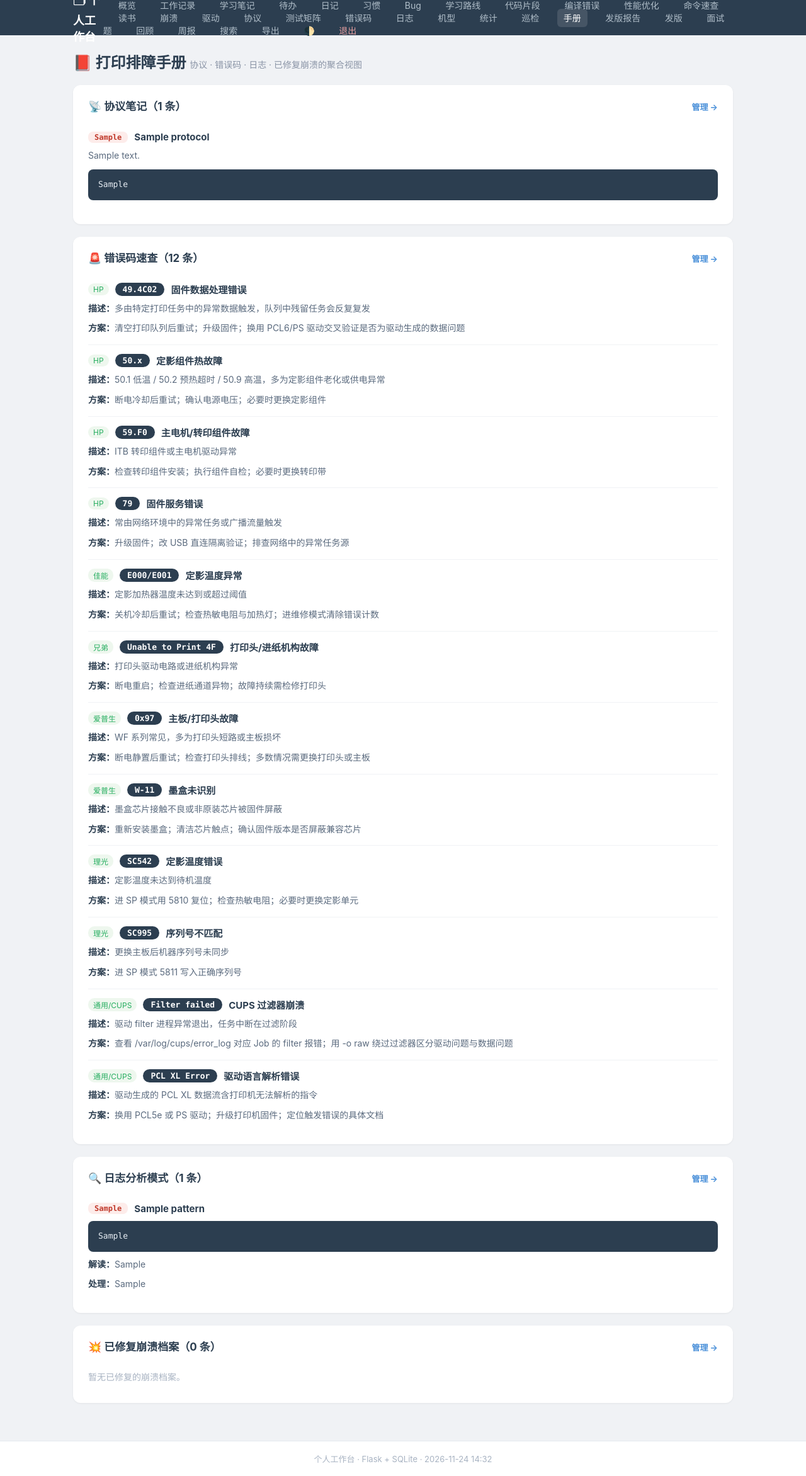
After one commit to tdyx87/workbench, a Flask app: page /handbook in a window 1280 px wide. The commit adds this page. Shown: the whole page at 63% size. Run offline with Flask 3, Linux system fonts and the light colour scheme; the visitor is signed in with stand-in values (Sample User, id 1); data comes from the database, SQL or seed files in the repository; tables that the repository leaves empty hold one stand-in row (values such as "Sample post").

Commit message:
feat: analytics dashboard, checklist reminders, handbook view, release report, data import & quick-capture prefixes

```diff
--- a/app.py
+++ b/app.py
@@ -230,6 +230,23 @@ CREATE TABLE IF NOT EXISTS printers (
     location TEXT DEFAULT '',
     owner TEXT DEFAULT '',
     notes TEXT DEFAULT '',
+    created_at TEXT NOT NULL
+);
+CREATE TABLE IF NOT EXISTS checklists (
+    id INTEGER PRIMARY KEY AUTOINCREMENT,
+    title TEXT NOT NULL,
+    model TEXT DEFAULT '',
+    cycle_days INTEGER DEFAULT 30,
+    last_done TEXT DEFAULT '',
+    note TEXT DEFAULT '',
+    created_at TEXT NOT NULL
+);
+CREATE TABLE IF NOT EXISTS edit_history (
+    id INTEGER PRIMARY KEY AUTOINCREMENT,
+    module TEXT NOT NULL,
+    ref_id INTEGER NOT NULL,
+    action TEXT NOT NULL,
+    detail TEXT DEFAULT '',
     created_at TEXT NOT NULL
 );
 """
@@ -400,6 +417,11 @@ def init_db():
             db.execute(f"ALTER TABLE bugs ADD COLUMN {col} TEXT DEFAULT ''")
         except sqlite3.OperationalError:
             pass
+    for table_name, cols in IMPORT_TABLES.items():
+        info = {r[1] for r in db.execute(f"PRAGMA table_info({table_name})").fetchall()}
+        for col in cols:
+            if col not in info:
+                db.execute(f"ALTER TABLE {table_name} ADD COLUMN {col} TEXT DEFAULT ''")
     for b, code, t, desc, sol in ERROR_CODES_SEED:
         if not db.execute(
                 "SELECT 1 FROM error_codes WHERE brand=? AND code=?",
@@ -873,8 +895,16 @@ def add_bug():
 @login_required
 def resolve_bug(bug_id):
     db = get_db()
+    old = db.execute("SELECT status FROM bugs WHERE id=?", (bug_id,)).fetchone()
     db.execute("UPDATE bugs SET status = CASE status WHEN '待解决' THEN '已解决' "
                "ELSE '待解决' END WHERE id=?", (bug_id,))
+    if old:
+        new_status = "已解决" if old["status"] == "待解决" else "待解决"
+        db.execute(
+            "INSERT INTO edit_history (module, ref_id, action, detail, created_at) "
+            "VALUES ('bugs', ?, '状态变更', ?, ?)",
+            (bug_id, f"{old['status']} → {new_status}",
+             datetime.now().isoformat(timespec="seconds")))
     db.commit()
     return redirect(request.referrer or url_for("bugs_page"))
 
@@ -1719,6 +1749,262 @@ def del_printer(printer_id):
     db.execute("DELETE FROM printers WHERE id=?", (printer_id,))
     db.commit()
     return redirect(url_for("printers_page"))
+
+
+# ---------- 统计分析 ----------
+
+@app.route("/analytics")
+@login_required
+def analytics_page():
+    db = get_db()
+    stats = {}
+    stats["bug_platform"] = db.execute(
+        "SELECT platform k, COUNT(*) c FROM bugs GROUP BY platform ORDER BY c DESC").fetchall()
+    stats["bug_severity"] = db.execute(
+        "SELECT severity k, COUNT(*) c FROM bugs GROUP BY severity ORDER BY "
+        "CASE severity WHEN '高' THEN 0 WHEN '中' THEN 1 ELSE 2 END").fetchall()
+    stats["crash_signal"] = db.execute(
+        "SELECT COALESCE(NULLIF(signal,''),'未知') k, COUNT(*) c FROM crashes "
+        "GROUP BY k ORDER BY c DESC").fetchall()
+    stats["test_result"] = db.execute(
+        "SELECT result k, COUNT(*) c FROM test_matrix GROUP BY result ORDER BY "
+        "CASE result WHEN '通过' THEN 0 WHEN '失败' THEN 1 WHEN '阻塞' THEN 2 ELSE 3 END").fetchall()
+    stats["test_by_version"] = db.execute(
+        "SELECT driver_version k, "
+        "SUM(CASE WHEN result='通过' THEN 1 ELSE 0 END) pass_c, COUNT(*) total_c "
+        "FROM test_matrix GROUP BY driver_version ORDER BY k DESC LIMIT 10").fetchall()
+    stats["driver_recommend"] = db.execute(
+        "SELECT recommend k, COUNT(*) c FROM drivers GROUP BY recommend").fetchall()
+    stats["error_brand"] = db.execute(
+        "SELECT brand k, COUNT(*) c FROM error_codes GROUP BY brand ORDER BY c DESC").fetchall()
+    stats["activity_30d"] = db.execute(
+        "SELECT d, (SELECT COUNT(*) FROM work_logs WHERE log_date=d) + "
+        "(SELECT COUNT(*) FROM study_notes WHERE substr(created_at,1,10)=d) c FROM "
+        "(SELECT date('now', '-' || n || ' days') d FROM "
+        "(SELECT 0 n UNION SELECT 1 UNION SELECT 2 UNION SELECT 3 UNION SELECT 4 "
+        "UNION SELECT 5 UNION SELECT 6 UNION SELECT 7 UNION SELECT 8 UNION SELECT 9 "
+        "UNION SELECT 10 UNION SELECT 11 UNION SELECT 12 UNION SELECT 13 UNION SELECT 14 "
+        "UNION SELECT 15 UNION SELECT 16 UNION SELECT 17 UNION SELECT 18 UNION SELECT 19 "
+        "UNION SELECT 20 UNION SELECT 21 UNION SELECT 22 UNION SELECT 23 UNION SELECT 24 "
+        "UNION SELECT 25 UNION SELECT 26 UNION SELECT 27 UNION SELECT 28 UNION SELECT 29)) "
+        "ORDER BY d").fetchall()
+    return render_template("analytics.html", stats=stats)
+
+
+# ---------- 巡检与到期提醒 ----------
+
+@app.route("/checklist")
+@login_required
+def checklist_page():
+    db = get_db()
+    today = date.today()
+    rows = db.execute("SELECT * FROM checklists ORDER BY last_done, id").fetchall()
+    items = []
+    for r in rows:
+        item = dict(r)
+        if item["last_done"]:
+            try:
+                due = date.fromisoformat(item["last_done"]) + timedelta(days=item["cycle_days"])
+                item["next_due"] = due.isoformat()
+                item["overdue"] = due <= today
+            except ValueError:
+                item["next_due"] = ""
+                item["overdue"] = True
+        else:
+            item["next_due"] = "从未执行"
+            item["overdue"] = True
+        items.append(item)
+    items.sort(key=lambda x: (not x["overdue"], x["next_due"]))
+    return render_template("checklist.html", items=items, today=today.isoformat())
+
+
+@app.route("/api/checklist", methods=["POST"])
+@login_required
+def add_checklist():
+    f = request.form
+    db = get_db()
+    try:
+        cycle = int(f.get("cycle_days", 30) or 30)
+    except ValueError:
+        cycle = 30
+    db.execute(
+        "INSERT INTO checklists (title, model, cycle_days, last_done, note, created_at) "
+        "VALUES (?,?,?,?,?,?)",
+        (f["title"], f.get("model", ""), cycle, f.get("last_done", ""),
+         f.get("note", ""), datetime.now().isoformat(timespec="seconds")))
+    db.commit()
+    return redirect(url_for("checklist_page"))
+
+
+@app.route("/api/checklist/<int:item_id>/done", methods=["POST"])
+@login_required
+def done_checklist(item_id):
+    db = get_db()
+    db.execute("UPDATE checklists SET last_done=? WHERE id=?",
+               (date.today().isoformat(), item_id))
+    db.commit()
+    return redirect(request.referrer or url_for("checklist_page"))
+
+
+@app.route("/api/checklist/<int:item_id>/delete", methods=["POST"])
+@login_required
+def del_checklist(item_id):
+    db = get_db()
+    db.execute("DELETE FROM checklists WHERE id=?", (item_id,))
+    db.commit()
+    return redirect(url_for("checklist_page"))
+
+
+# ---------- 排障手册（知识库索引） ----------
+
+@app.route("/handbook")
+@login_required
+def handbook_page():
+    db = get_db()
+    sections = {
+        "protocols": db.execute(
+            "SELECT * FROM protocols ORDER BY protocol, id DESC").fetchall(),
+        "error_codes": db.execute(
+            "SELECT * FROM error_codes ORDER BY brand, code").fetchall(),
+        "log_patterns": db.execute(
+            "SELECT * FROM log_patterns ORDER BY source, id DESC").fetchall(),
+        "crashes": db.execute(
+            "SELECT * FROM crashes WHERE status='已修复' ORDER BY id DESC").fetchall(),
+    }
+    return render_template("handbook.html", sections=sections)
+
+
+# ---------- 发版报告生成 ----------
+
+@app.route("/report/release")
+@login_required
+def release_report_page():
+    db = get_db()
+    version = request.args.get("version", "").strip()
+    versions = [r[0] for r in db.execute(
+        "SELECT DISTINCT driver_version FROM test_matrix WHERE driver_version!='' "
+        "ORDER BY driver_version DESC").fetchall()]
+    report = ""
+    if version:
+        tests = db.execute(
+            "SELECT * FROM test_matrix WHERE driver_version=? ORDER BY model, id",
+            (version,)).fetchall()
+        bugs = db.execute(
+            "SELECT * FROM bugs WHERE driver_version=? ORDER BY status, id", (version,)).fetchall()
+        driver = db.execute(
+            "SELECT * FROM drivers WHERE driver_version=? ORDER BY id DESC LIMIT 1",
+            (version,)).fetchone()
+        pass_c = sum(1 for t in tests if t["result"] == "通过")
+        fail_items = [t for t in tests if t["result"] in ("失败", "阻塞")]
+        untested = [t for t in tests if t["result"] == "未测"]
+        open_bugs = [b for b in bugs if b["status"] == "待解决"]
+        lines = [f"# 驱动版本 {version} 发版报告", ""]
+        if driver:
+            lines += [f"- 机型：{driver['model']}"]
+            if driver["release_date"]:
+                lines.append(f"- 发布日期：{driver['release_date']}")
+            lines.append(f"- 推荐状态：{driver['recommend']}")
+            if driver["changes"]:
+                lines += ["", "## 变更摘要", "", driver["changes"]]
+            if driver["known_issues"]:
+                lines += ["", "## 已知问题", "", driver["known_issues"]]
+        lines += ["", f"## 测试情况（通过 {pass_c}/{len(tests)}）", ""]
+        if tests:
+            for t in tests:
+                mark = {"通过": "✅", "失败": "❌", "阻塞": "⛔"}.get(t["result"], "⬜")
+                note = f"（{t['note']}）" if t["note"] else ""
+                lines.append(f"- {mark} {t['model']} / {t['test_item']} {note}")
+        else:
+            lines.append("（该版本无测试记录）")
+        if fail_items:
+            lines += ["", "## ⚠️ 未通过项", ""]
+            for t in fail_items:
+                lines.append(f"- [{t['result']}] {t['model']} / {t['test_item']}")
+        if untested:
+            lines += ["", "## 未测项", ""]
+            for t in untested:
+                lines.append(f"- {t['model']} / {t['test_item']}")
+        lines += ["", f"## 关联 Bug（共 {len(bugs)} 个，待解决 {len(open_bugs)} 个）", ""]
+        for b in bugs:
+            mark = "✅" if b["status"] == "已解决" else "🔴"
+            lines.append(f"- {mark} [{b['severity']}] {b['title']}")
+        report = "\n".join(lines)
+    return render_template("release_report.html", versions=versions,
+                           version=version, report=report)
+
+
+# ---------- 数据导入 ----------
+
+IMPORT_TABLES = {
+    "work_logs": ["log_date", "title", "content", "project", "tags", "created_at"],
+    "study_notes": ["topic", "category", "content", "mastery", "next_review",
+                    "review_stage", "last_reviewed", "created_at"],
+    "todos": ["title", "priority", "due_date", "done", "project", "created_at"],
+    "diaries": ["diary_date", "mood", "content", "created_at"],
+    "bugs": ["title", "platform", "severity", "phenomenon", "root_cause",
+             "solution", "status", "driver_version", "model", "created_at"],
+    "snippets": ["title", "language", "code", "tags", "created_at"],
+    "commands": ["category", "name", "command", "description", "created_at"],
+    "compile_errors": ["compiler", "error_msg", "cause", "solution", "created_at"],
+    "interview_questions": ["question", "answer", "category", "mastery",
+                            "next_review", "review_stage", "created_at"],
+    "perf_records": ["title", "target", "detail", "created_at"],
+    "books": ["title", "author", "note", "progress", "created_at"],
+    "crashes": ["title", "module", "signal", "stack", "root_cause", "fix",
+                "status", "created_at"],
+    "releases": ["version", "release_date", "platform", "changes", "issues",
+                 "created_at"],
+    "drivers": ["model", "driver_version", "firmware_version", "release_date",
+                "changes", "known_issues", "recommend", "created_at"],
+    "protocols": ["title", "protocol", "summary", "commands", "notes", "created_at"],
+    "test_matrix": ["driver_version", "model", "test_item", "result", "tester",
+                    "note", "created_at"],
+    "error_codes": ["brand", "code", "title", "description", "solution", "created_at"],
+    "log_patterns": ["title", "source", "pattern", "interpretation", "action",
+                     "created_at"],
+    "printers": ["model", "languages", "duplex", "trays", "memory", "ip",
+                 "location", "owner", "notes", "created_at"],
+    "roadmap_topics": ["topic", "category", "status", "progress", "note", "created_at"],
+    "habits": ["name", "target_days", "created_at"],
+    "habit_logs": ["habit_id", "log_date", "created_at"],
+    "templates": ["name", "content", "created_at"],
+    "checklists": ["title", "model", "cycle_days", "last_done", "note", "created_at"],
+    "edit_history": ["module", "ref_id", "action", "detail", "created_at"],
+}
+
+
+@app.route("/api/import", methods=["POST"])
+@login_required
+def import_data():
+    """从导出 JSON 恢复数据（INSERT OR IGNORE 幂等，已有记录不覆盖）。"""
+    f = request.files.get("file")
+    if not f:
+        return redirect(url_for("index"))
+    try:
+        payload = json.loads(f.read().decode("utf-8"))
+        data = payload.get("data", {})
+    except (ValueError, UnicodeDecodeError):
+        return redirect(url_for("index"))
+    db = get_db()
+    imported = 0
+    for table in IMPORT_TABLES:
+        rows = data.get(table, [])
+        if not isinstance(rows, list):
+            continue
+        table_cols = [r[1] for r in db.execute(
+            f"PRAGMA table_info({table})").fetchall()]
+        for row in rows:
+            if not row.get("id"):
+                continue
+            cols = [c for c in table_cols if c in row]
+            vals = [str(row[c]) if row[c] is not None else "" for c in cols]
+            placeholders = ",".join("?" * len(cols))
+            db.execute(
+                f"INSERT OR REPLACE INTO {table} ({','.join(cols)}) "
+                f"VALUES ({placeholders})", vals)
+            imported += 1
+    db.commit()
+    return redirect(url_for("index"))
 
 
 # ---------- 全局搜索 ----------
@@ -1852,7 +2138,18 @@ def weekly_report():
     resolved_bugs = db.execute(
         "SELECT * FROM bugs WHERE status='已解决' AND substr(created_at,1,10) "
         "BETWEEN ? AND ?", (ws, we)).fetchall()
-    lines = [f"工作周报（{ws} ~ {we}）", "", "一、本周工作内容"]
+    week_crashes = db.execute(
+        "SELECT COUNT(*) c FROM crashes WHERE substr(created_at,1,10) BETWEEN ? AND ?",
+        (ws, we)).fetchone()["c"]
+    week_tests = db.execute(
+        "SELECT COUNT(*) c FROM test_matrix WHERE substr(created_at,1,10) BETWEEN ? AND ?",
+        (ws, we)).fetchone()["c"]
+    week_drivers = db.execute(
+        "SELECT COUNT(*) c FROM drivers WHERE substr(created_at,1,10) BETWEEN ? AND ?",
+        (ws, we)).fetchone()["c"]
+    lines = [f"工作周报（{ws} ~ {we}）", "",
+             f"本周概览：新增崩溃档案 {week_crashes} 条，执行测试项 {week_tests} 项，"
+             f"登记驱动版本 {week_drivers} 个", "", "一、本周工作内容"]
     if logs:
         for i, log in enumerate(logs, 1):
             proj = f"[{log['project']}] " if log["project"] else ""
@@ -1909,6 +2206,21 @@ def quick_capture():
             db.execute(
                 "INSERT INTO bugs (title, platform, severity, status, created_at) "
                 "VALUES (?,?,?,?,?)", (body, "通用", "中", "待解决", now))
+        elif text.startswith("#错误码"):
+            body = text.split(" ", 1)[-1] if " " in text else text.lstrip("#错误码 ")
+            db.execute(
+                "INSERT INTO error_codes (brand, code, title, created_at) VALUES (?,?,?,?)",
+                ("通用/CUPS", body[:40], body, now))
+        elif text.startswith("#协议"):
+            body = text.split(" ", 1)[-1] if " " in text else text.lstrip("#协议 ")
+            db.execute(
+                "INSERT INTO protocols (title, protocol, summary, created_at) "
+                "VALUES (?,?,?,?)", (body[:80], "IPP", body, now))
+        elif text.startswith("#测试"):
+            body = text.split(" ", 1)[-1] if " " in text else text.lstrip("#测试 ")
+            db.execute(
+                "INSERT INTO test_matrix (driver_version, model, test_item, created_at) "
+                "VALUES (?,?,?,?)", ("未指定", "未指定", body, now))
         else:
             body = text.split(" ", 1)[-1] if text.startswith("#工作") and " " in text else text
             db.execute(
@@ -1949,6 +2261,7 @@ def export_data():
     db = get_db()
     tables = ["work_logs", "study_notes", "todos", "templates", "diaries",
               "drivers", "protocols", "test_matrix", "error_codes", "log_patterns", "printers",
+              "checklists", "edit_history",
               "habits", "habit_logs", "bugs", "roadmap_topics", "snippets",
               "releases", "interview_questions", "compile_errors",
               "perf_records", "commands", "books"]
--- a/static/style.css
+++ b/static/style.css
@@ -343,3 +343,27 @@ html.dark .st-未开始 { background: #333a47; }
   text-align: center; color: #a8b3c2; font-size: 13px; padding: 18px 0;
   border-top: 1px solid #e6eaf0; background: #fff;
 }
+
+/* 统计分析图表 */
+.bar-chart { display: flex; flex-direction: column; gap: 6px; padding: 6px 0; }
+.bar-row { display: flex; align-items: center; gap: 8px; }
+.bar-label {
+  width: 130px; flex-shrink: 0; font-size: 13px; color: #5a6675;
+  overflow: hidden; text-overflow: ellipsis; white-space: nowrap; text-align: right;
+}
+.bar-track { flex: 1; background: #eef1f5; border-radius: 4px; height: 16px; overflow: hidden; }
+.bar-fill { display: block; height: 100%; border-radius: 4px; min-width: 2px; }
+.fill-blue { background: #4a90d9; }
+.fill-green { background: #3fb27f; }
+.fill-red { background: #e0605e; }
+.fill-purple { background: #8e6fc0; }
+.bar-num { width: 48px; flex-shrink: 0; font-size: 13px; color: #5a6675; }
+.trend-chart {
+  display: flex; align-items: flex-end; gap: 3px; height: 70px;
+  padding: 8px 4px 0; border-bottom: 1px solid #e6eaf0;
+}
+.trend-bar { flex: 1; min-height: 2px; background: #4a90d9; border-radius: 2px 2px 0 0; opacity: .8; }
+.trend-bar:hover { opacity: 1; background: #2f6fb3; }
+html.dark .bar-track { background: #333a47; }
+html.dark .bar-label, html.dark .bar-num { color: #aab3c2; }
+html.dark .trend-chart { border-bottom-color: #333a47; }
--- a/templates/base.html
+++ b/templates/base.html
@@ -42,6 +42,10 @@
         <a href="{{ url_for('error_codes_page') }}" class="{{ 'active' if request.endpoint == 'error_codes_page' }}">错误码</a>
         <a href="{{ url_for('log_analysis_page') }}" class="{{ 'active' if request.endpoint == 'log_analysis_page' }}">日志</a>
         <a href="{{ url_for('printers_page') }}" class="{{ 'active' if request.endpoint == 'printers_page' }}">机型</a>
+        <a href="{{ url_for('analytics_page') }}" class="{{ 'active' if request.endpoint == 'analytics_page' }}">统计</a>
+        <a href="{{ url_for('checklist_page') }}" class="{{ 'active' if request.endpoint == 'checklist_page' }}">巡检</a>
+        <a href="{{ url_for('handbook_page') }}" class="{{ 'active' if request.endpoint == 'handbook_page' }}">手册</a>
+        <a href="{{ url_for('release_report_page') }}" class="{{ 'active' if request.endpoint == 'release_report_page' }}">发版报告</a>
         <a href="{{ url_for('releases_page') }}" class="{{ 'active' if request.endpoint == 'releases_page' }}">发版</a>
         <a href="{{ url_for('interview_page') }}" class="{{ 'active' if request.endpoint == 'interview_page' }}">面试题</a>
         <a href="{{ url_for('weekly_review') }}" class="{{ 'active' if request.endpoint == 'weekly_review' }}">回顾</a>
--- /dev/null
+++ b/templates/handbook.html
@@ -0,0 +1,70 @@
+{% extends "base.html" %}
+{% block title %}排障手册 · 个人工作台{% endblock %}
+{% block content %}
+<h1 class="page-title">📕 打印排障手册 <span class="muted">协议 · 错误码 · 日志 · 已修复崩溃的聚合视图</span></h1>
+
+<section class="card">
+  <h2>📡 协议笔记（{{ sections.protocols|length }} 条）<a class="more" href="{{ url_for('protocols_page') }}">管理 →</a></h2>
+  {% if sections.protocols %}
+  <div class="entries">
+    {% for p in sections.protocols %}
+    <article class="entry">
+      <header><span class="signal-badge">{{ p.protocol }}</span><strong>{{ p.title }}</strong></header>
+      {% if p.summary %}<p class="entry-body">{{ p.summary }}</p>{% endif %}
+      {% if p.commands %}<pre class="snippet-code">{{ p.commands }}</pre>{% endif %}
+    </article>
+    {% endfor %}
+  </div>
+  {% else %}<p class="empty">暂无协议笔记。</p>{% endif %}
+</section>
+
+<section class="card">
+  <h2>🚨 错误码速查（{{ sections.error_codes|length }} 条）<a class="more" href="{{ url_for('error_codes_page') }}">管理 →</a></h2>
+  {% if sections.error_codes %}
+  <div class="entries">
+    {% for c in sections.error_codes %}
+    <article class="entry">
+      <header><span class="cat">{{ c.brand }}</span><span class="version-badge">{{ c.code }}</span><strong>{{ c.title }}</strong></header>
+      {% if c.description %}<p class="entry-body"><b>描述：</b>{{ c.description }}</p>{% endif %}
+      {% if c.solution %}<p class="entry-body"><b>方案：</b>{{ c.solution }}</p>{% endif %}
+    </article>
+    {% endfor %}
+  </div>
+  {% else %}<p class="empty">暂无错误码。</p>{% endif %}
+</section>
+
+<section class="card">
+  <h2>🔍 日志分析模式（{{ sections.log_patterns|length }} 条）<a class="more" href="{{ url_for('log_analysis_page') }}">管理 →</a></h2>
+  {% if sections.log_patterns %}
+  <div class="entries">
+    {% for p in sections.log_patterns %}
+    <article class="entry">
+      <header><span class="signal-badge">{{ p.source }}</span><strong>{{ p.title }}</strong></header>
+      {% if p.pattern %}<pre class="snippet-code">{{ p.pattern }}</pre>{% endif %}
+      {% if p.interpretation %}<p class="entry-body"><b>解读：</b>{{ p.interpretation }}</p>{% endif %}
+      {% if p.action %}<p class="entry-body"><b>处理：</b>{{ p.action }}</p>{% endif %}
+    </article>
+    {% endfor %}
+  </div>
+  {% else %}<p class="empty">暂无日志分析笔记。</p>{% endif %}
+</section>
+
+<section class="card">
+  <h2>💥 已修复崩溃档案（{{ sections.crashes|length }} 条）<a class="more" href="{{ url_for('crashes_page') }}">管理 →</a></h2>
+  {% if sections.crashes %}
+  <div class="entries">
+    {% for c in sections.crashes %}
+    <article class="entry">
+      <header>
+        {% if c.signal %}<span class="signal-badge">{{ c.signal }}</span>{% endif %}
+        {% if c.module %}<span class="cat">{{ c.module }}</span>{% endif %}
+        <strong class="solved">{{ c.title }}</strong>
+      </header>
+      {% if c.root_cause %}<p class="entry-body"><b>根因：</b>{{ c.root_cause }}</p>{% endif %}
+      {% if c.fix %}<p class="entry-body"><b>修复：</b>{{ c.fix }}</p>{% endif %}
+    </article>
+    {% endfor %}
+  </div>
+  {% else %}<p class="empty">暂无已修复的崩溃档案。</p>{% endif %}
+</section>
+{% endblock %}
--- a/templates/index.html
+++ b/templates/index.html
@@ -6,8 +6,12 @@
 <section class="card quick-card">
   <form method="post" action="{{ url_for('quick_capture') }}" class="quick-form">
     <input type="text" name="text" required autocomplete="off"
-           placeholder="⚡ 快捷记录：直接输入记入工作记录；以『#学习 』开头记入学习笔记；以『#待办 』开头记入待办">
+           placeholder="⚡ 快捷记录：直接输入记入工作记录；支持前缀 #学习 #待办 #日记 #Bug #错误码 #协议 #测试">
     <button type="submit" class="btn">记录</button>
+  </form>
+  <form method="post" action="{{ url_for('import_data') }}" enctype="multipart/form-data" class="quick-form" style="margin-top:8px">
+    <input type="file" name="file" accept=".json" required>
+    <button type="submit" class="btn btn-ghost" title="从导出的 JSON 备份恢复数据（幂等导入，不覆盖已有记录）">导入备份 JSON</button>
   </form>
 </section>
 
```
Also changed, not shown: templates/analytics.html (added, +62 -0 lines), templates/checklist.html (added, +48 -0 lines), templates/release_report.html (added, +28 -0 lines).
